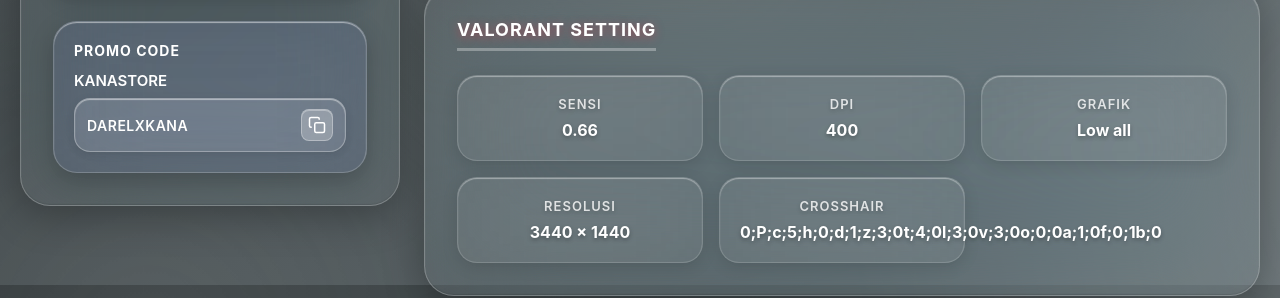
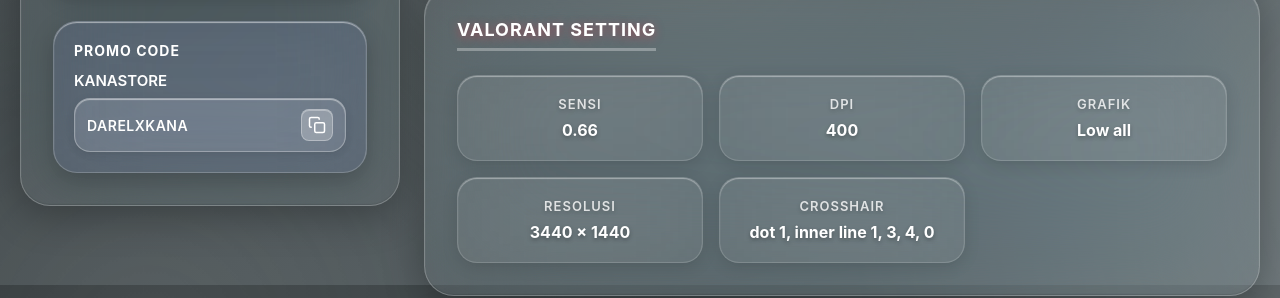
Before and after one commit to Cemet0/darell, a plain HTML site: page index.html in a window 1280 px wide. Shown: the part 515-813 px from the top of the page. Drawn offline with Linux system fonts and the light colour scheme.

Commit message:
ganti code crosshair ke awal

```diff
--- a/index.html
+++ b/index.html
@@ -127,7 +127,7 @@
                     </div>
                     <div class="setting-item">
                         <span class="setting-label">crosshair</span>
-                        <span class="setting-value">0;P;c;5;h;0;d;1;z;3;0t;4;0l;3;0v;3;0o;0;0a;1;0f;0;1b;0</span>
+                        <span class="setting-value">dot 1, inner line 1, 3, 4, 0</span>
                     </div>
                 </div>
             </section>
```
